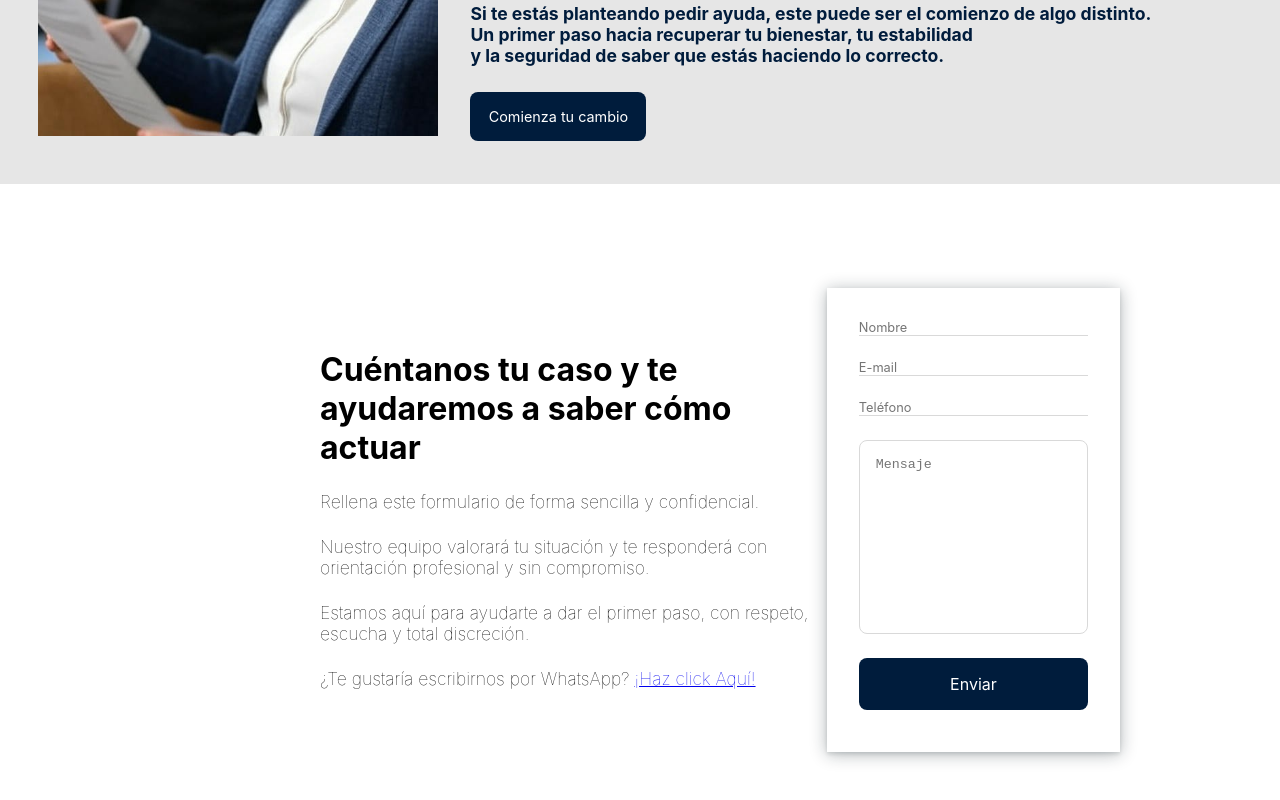
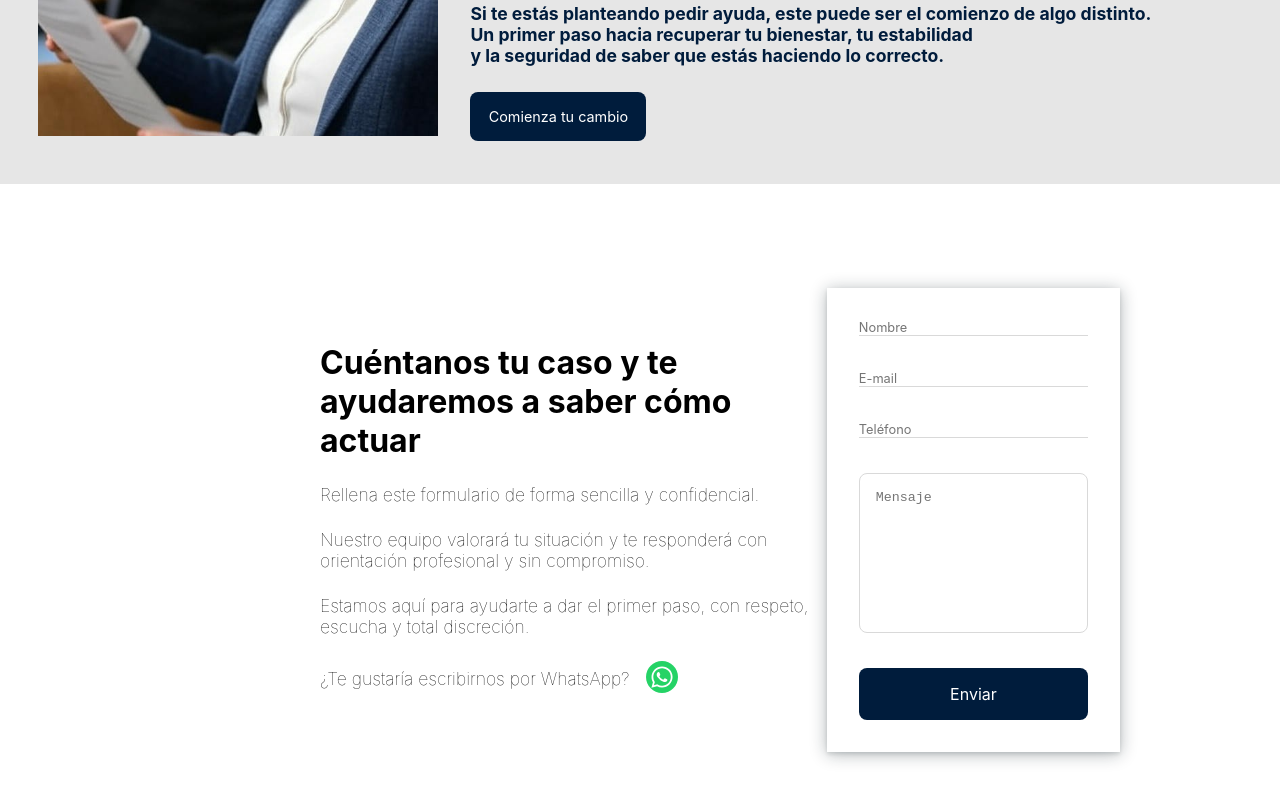
Before and after one commit to IvanOnGit/safe-work, a React (Vite) app: page / in a window 1280 px wide. Shown: the part 3861-4661 px from the top of the page. Built offline with nearby package versions, Linux system fonts and the light colour scheme.

Commit message:
contact whatsapp icon added an inputs have more space

```diff
--- a/src/components/Contact/Contact.tsx
+++ b/src/components/Contact/Contact.tsx
@@ -64,14 +64,14 @@ function Contact() {
         discreción.
         </p>
 
-        <p>
+        <p className="whatsapp">
           ¿Te gustaría escribirnos por WhatsApp?{" "}
           <a
             href="https://wa.me/34622377041?text=Hola,%20me%20gustaría%20saber%20más%20sobre%20sus%20servicios."
             target="_blank"
             rel="noopener noreferrer"
           >
-            ¡Haz click Aquí!
+            <img src="/images/WhatsAppLogo.svg" alt="WhatsApp" />
           </a>
         </p>
       </TextContainer>
--- a/src/components/Contact/styles.ts
+++ b/src/components/Contact/styles.ts
@@ -40,6 +40,18 @@ export const TextContainer = styled.div`
         padding: 0;
     }
 
+    p:last-of-type {
+        display: flex;
+        align-items: center;
+        gap: 1rem;
+    }
+
+    p:last-of-type img {
+        width: 2rem;
+    }
+
+
+
     @media (max-width: 768px) {
         margin-right: 2rem;
         margin-left: 2rem;
@@ -63,7 +75,7 @@ export const FormContainer = styled.div`
         display: flex;
         flex-direction: column;
         height: 25rem;
-        gap: 1.5rem;
+        gap: 2.2rem;
 
         input {
             border: none;
```
Also changed, not shown: public/images/WhatsAppLogo.svg (added).
